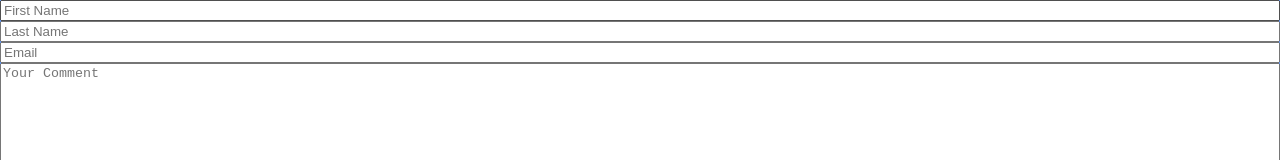
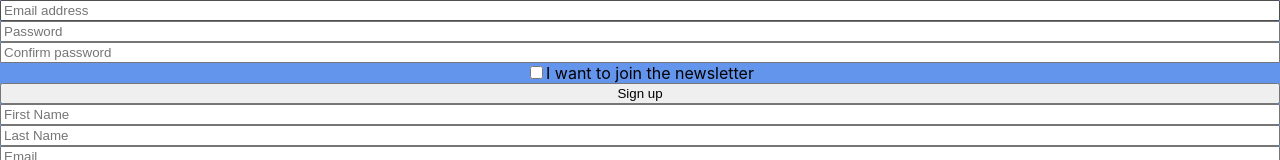
Before and after one commit to Halil-Kuray/React-Ptojects-For-Frontend, a React (Create React App) app in the folder my-app-2/: page / in a window 1280 px wide. Shown: the top 160 px of the page. Built offline with nearby package versions, Linux system fonts and the light colour scheme.

Commit message:
a quiz of react form is completed and added

```diff
--- a/my-app-2/src/App.js
+++ b/my-app-2/src/App.js
@@ -4,10 +4,12 @@ import ProjectMeme from './components/ProjectMeme';
 import Counter from './components/Counter';
 import Item from './components/Item';
 import Form from './components/Form';
+import QuizForm from "./components/QuizForm"
 
 function App() {
   return (
     <main className="App">
+      <QuizForm/>
       <Form/>
       <ProjectMeme/>
       <Counter/>
--- /dev/null
+++ b/my-app-2/src/components/QuizForm.jsx
@@ -0,0 +1,79 @@
+import React, {useState} from "react";
+
+export default function Form () {
+    const [data, setData] = useState({
+        email:"",
+        password:"",
+        confirmPassword:"",
+        news:false
+    })
+
+    function handleSubmit(e) {
+        e.preventDefault()
+
+        if(data.password === data.confirmPassword){
+            console.log(`You have successfully logged in! ${data}`)
+        }else{
+            console.log("Your passwords do not match!!")
+        }
+        console.log(data)
+    }
+
+    function handleChange(event) {
+
+        const { name, value, type, checked} = event.target
+
+        setData( prevData => {
+            return{
+                ...prevData,
+                [name]: type === "checkbox" ? checked : value
+            }
+        })
+
+    }
+    return(
+        <div className="form-container">
+        <form onSubmit={handleSubmit}>
+
+            <input
+                type="email"
+                placeholder="Email address"
+                name="email"
+                onChange={handleChange}
+                value={data.email}
+            />
+
+            <input
+                type="password"
+                placeholder="Password"
+                name="password"
+                onChange={handleChange}
+                value={data.password}
+            />
+
+            <input
+                type="password"
+                placeholder="Confirm password"
+                name="confirmPassword"
+                onChange={handleChange}
+                value={data.confirmPassword}
+            />
+
+            <div>
+                <input
+                    id="okayToEmail"
+                    type="checkbox"
+                    checked={data.news}
+                    onClick={handleChange}
+                    name="news"
+
+                />
+                <label htmlFor="okayToEmail">I want to join the newsletter</label>
+            </div>
+            <button>
+                Sign up
+            </button>
+        </form>
+    </div>
+    )
+}
```
